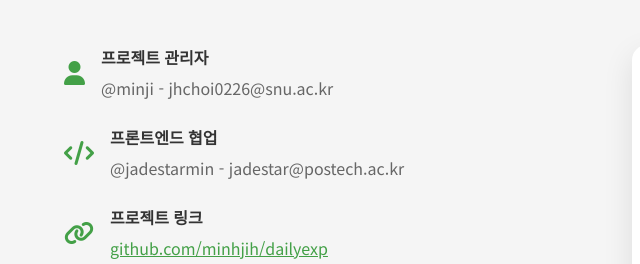
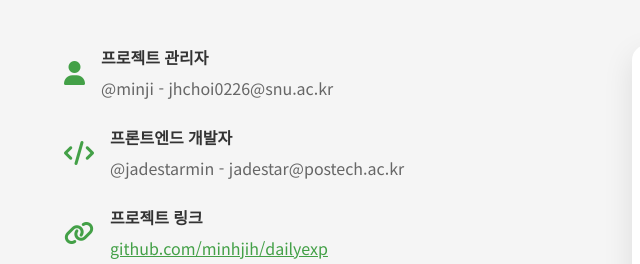
Before and after one commit to minhjih/minhjih.github.io, a plain HTML site: page glimpse/index.html in a window 1280 px wide. Shown: the part 3932-4196 px from the top of the page, 0-640 px from the left. Drawn offline with nearby package versions, Linux system fonts and the light colour scheme.

Commit message:
Update index.html

```diff
--- a/glimpse/index.html
+++ b/glimpse/index.html
@@ -207,7 +207,7 @@
                 <div class="contact-item">
                     <i class="fas fa-code"></i>
                     <div>
-                        <h4>프론트엔드 협업</h4>
+                        <h4>프론트엔드 개발자</h4>
                         <p>@jadestarmin - jadestar@postech.ac.kr</p>
                     </div>
                 </div>
```
